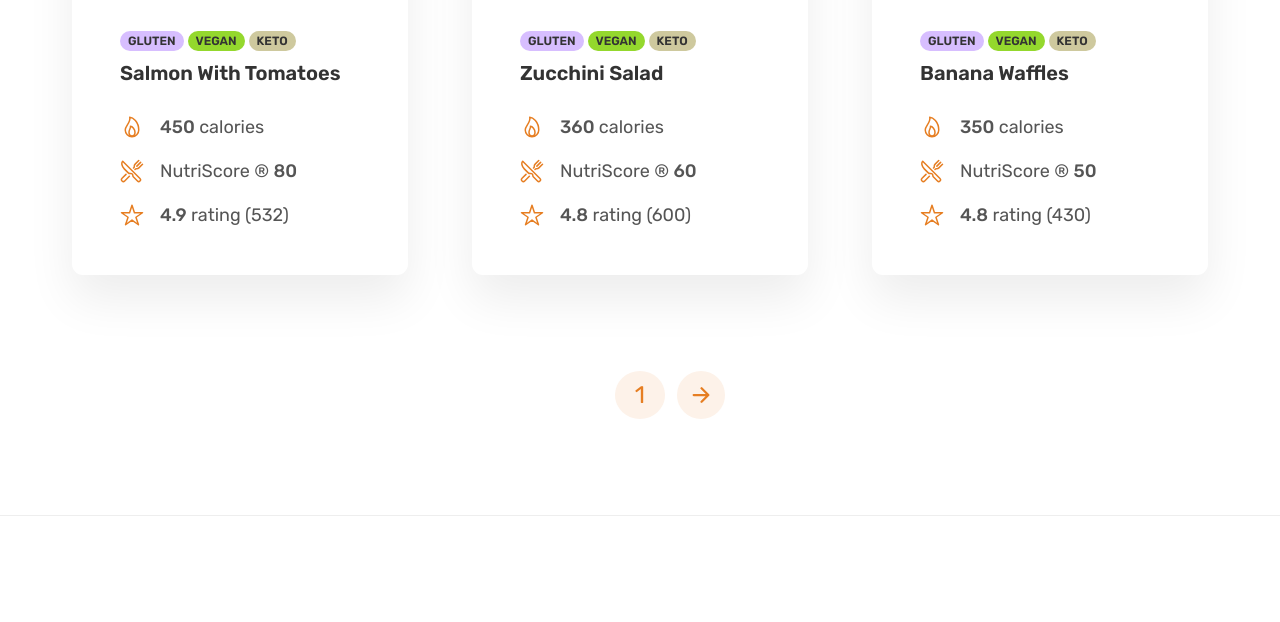
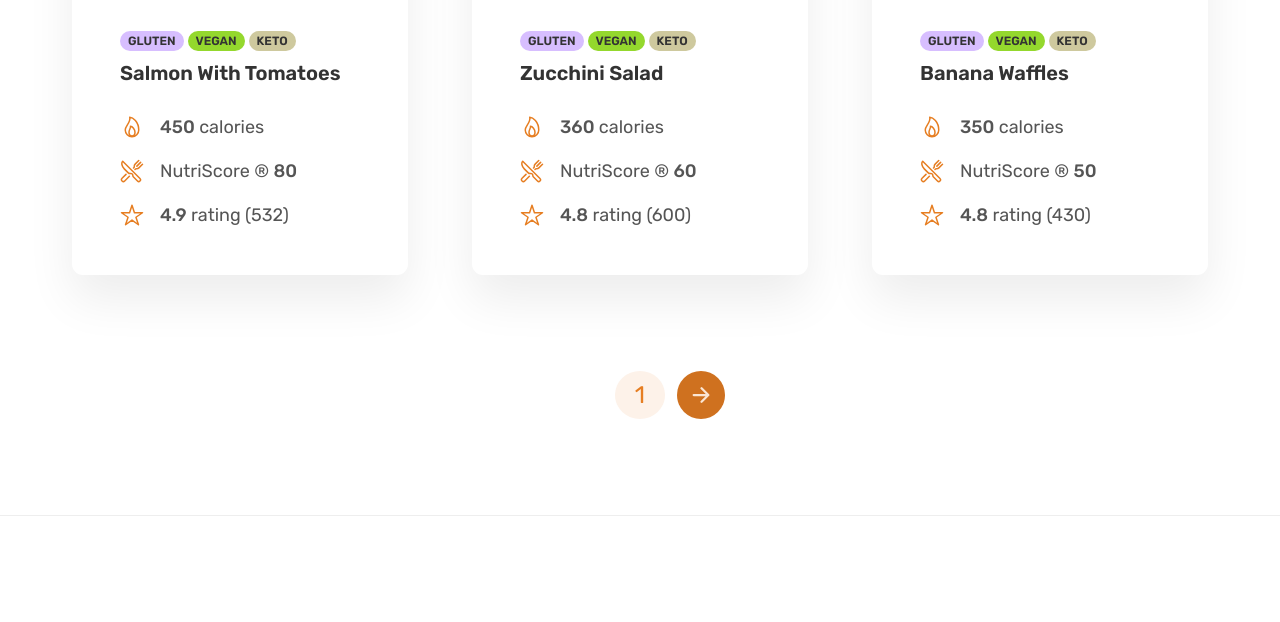
Before and after one commit to neilsaa/Project-Omnifood, a plain HTML site: page all-recipes.html in a window 1280 px wide. In both pictures the pointer is over the element 701 px from the left and 2789 px from the top of the page. Shown: the part 2394-3016 px from the top of the page. Drawn offline with nearby package versions, Linux system fonts and the light colour scheme.

Commit message:
Add files via upload

```diff
--- a/css/style.css
+++ b/css/style.css
@@ -716,6 +716,7 @@
   padding: 1.2rem;
   border-radius: 50%;
   cursor: pointer;
+  transition: all 0.3s;
 }
 
 .all-recipes-pagination-number {
@@ -727,6 +728,11 @@
   padding: 1.2rem 2rem;
 }
 
+.all-recipes-btn:hover {
+  background-color: #cf711f;
+  color: #fae5d3;
+}
+
 .hidden {
   opacity: 0;
 
```
